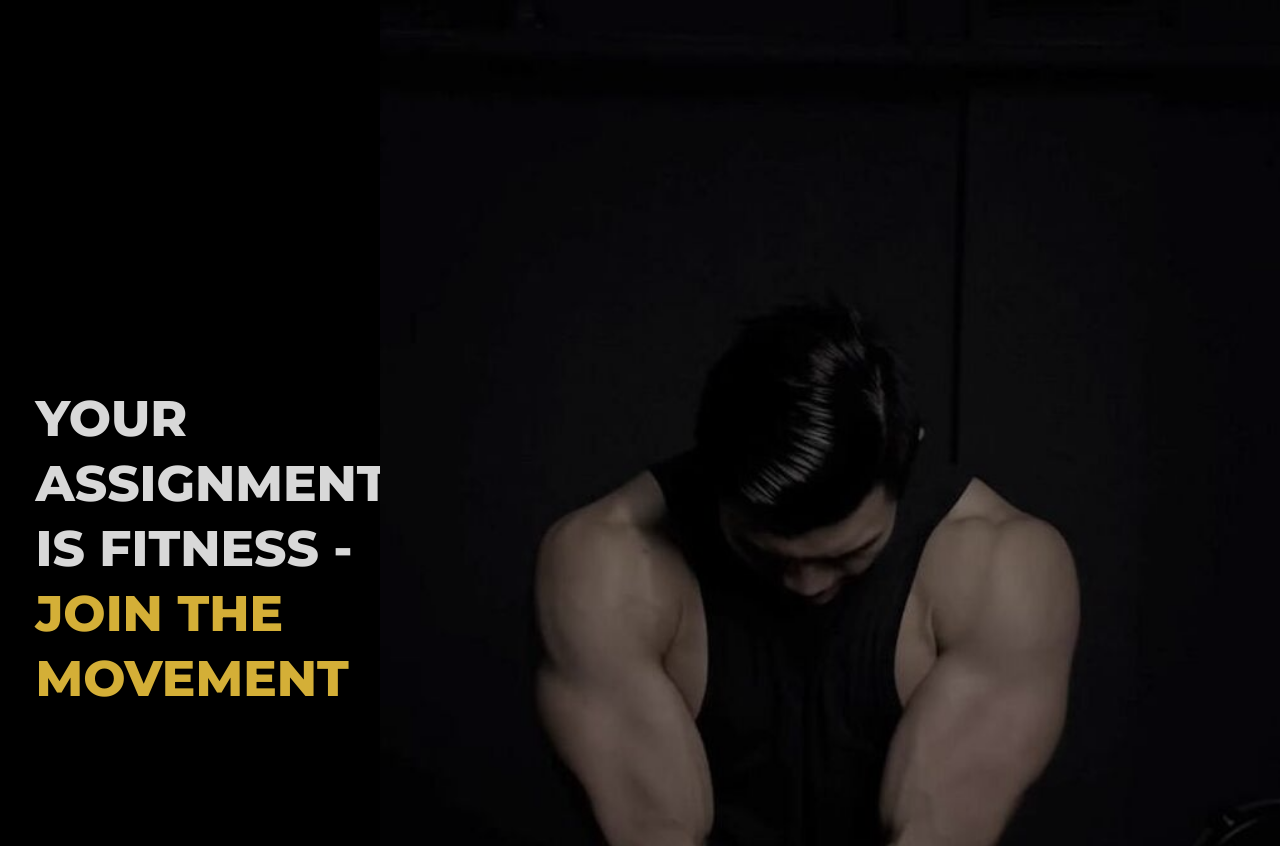
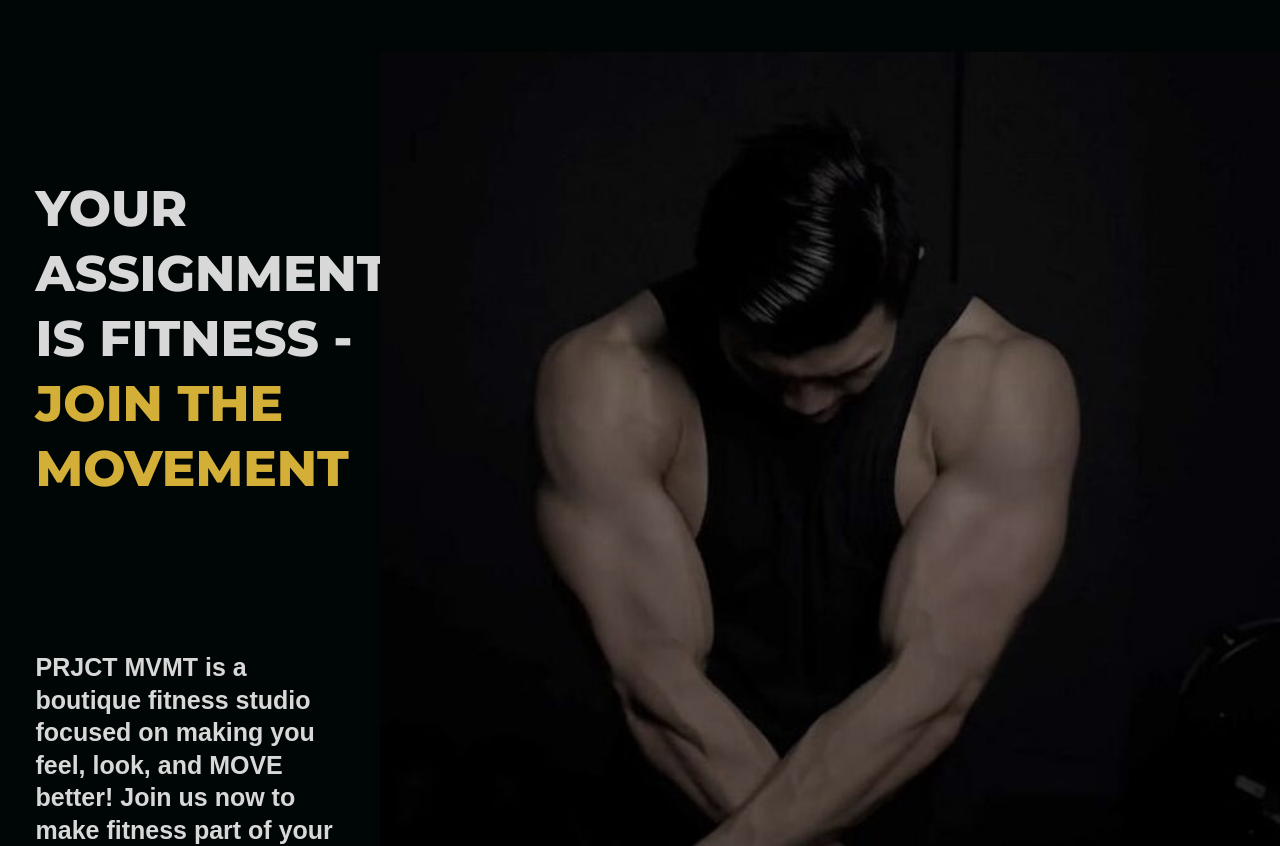
Before and after one commit to wichen42/gym-portal, a React (Vite) app: page / in a window 1280 px wide. Shown: the top 846 px of the page. Built offline with nearby package versions, Linux system fonts and the light colour scheme.

Commit message:
resize landing image

```diff
--- a/src/css/framework/config/_colors.css
+++ b/src/css/framework/config/_colors.css
@@ -1,5 +1,5 @@
 :root {
-    --off-black: #121212;
+    --off-black: #000606;
     --off-white: rgb(216, 216, 216);
     --gold: rgb(212 175 55);
 }
--- a/src/css/framework/local/partials/components/landing.css
+++ b/src/css/framework/local/partials/components/landing.css
@@ -1,5 +1,5 @@
 .landing {
-    background-color: black;
+    background-color: var(--off-black);
     color: var(--off-white);
     display: flex;
     align-items: center;
@@ -33,10 +33,12 @@
 
 .landing-image {
     width: 100%;
-
+    margin-top: 52rem;
     img {
+        display: block;
         width: 900px;
+        height: 1100px;
+        object-fit: cover;
         filter: grayscale(30%);
-        box-shadow: 10px 10px 10px 10px var(--off-black) inset;
     }
 }
```
